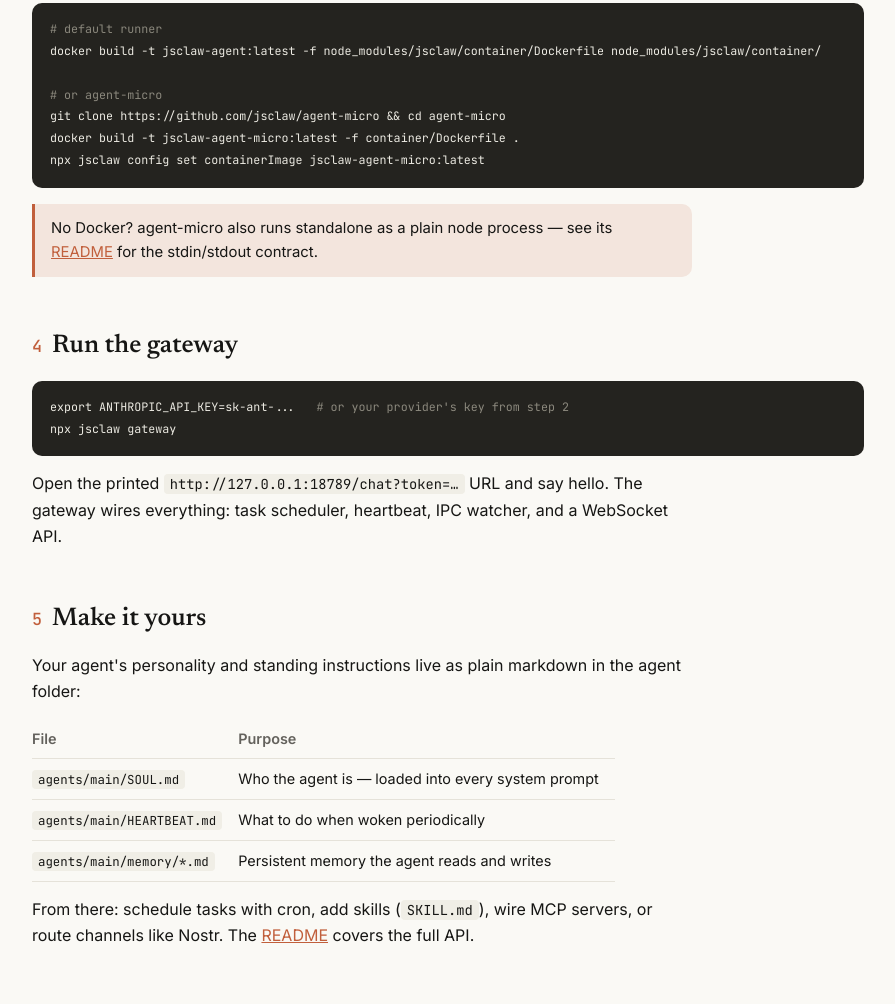
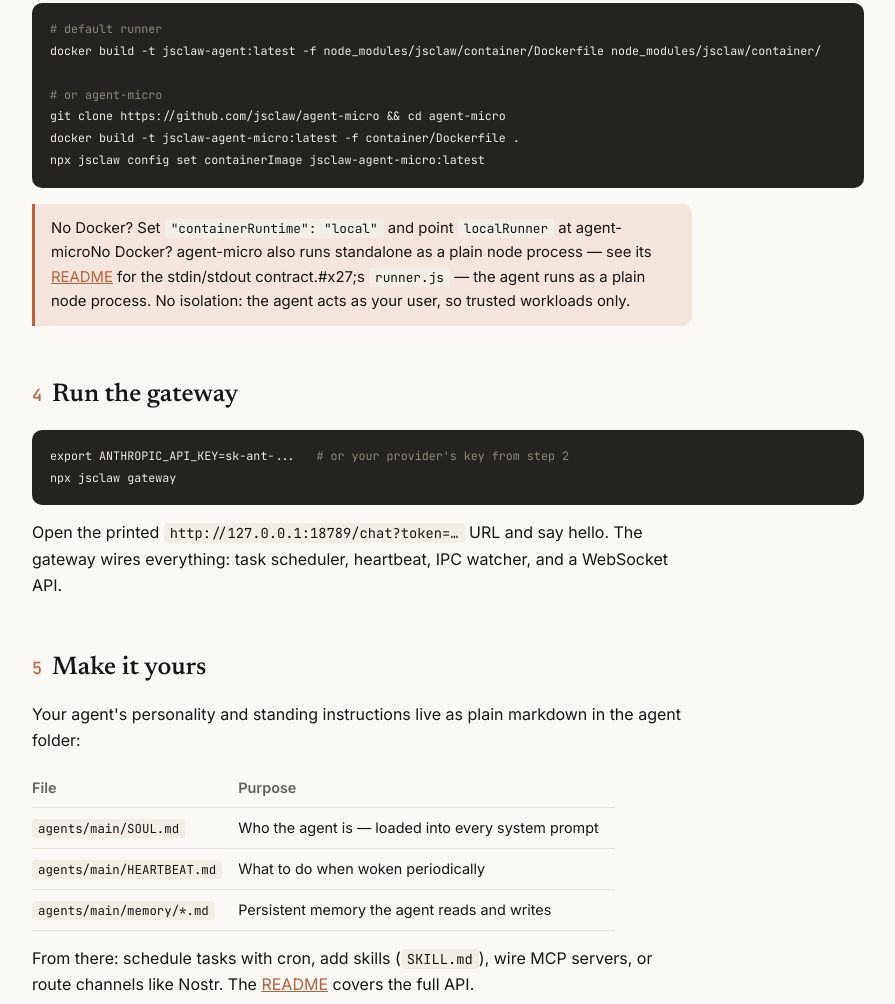
Before and after one commit to jsclaw/docs, a plain HTML site: page index.html in a window 1280 px wide. Shown: the part 1141-2145 px from the top of the page, without its empty margins (192-1087 px from the left). Drawn offline with Linux system fonts and the light colour scheme.

Commit message:
gh-pages: getting started uses the built-in local runtime (jsclaw#38)

```diff
--- a/index.html
+++ b/index.html
@@ -113,7 +113,7 @@
 git clone https://github.com/jsclaw/agent-micro && cd agent-micro
 docker build -t jsclaw-agent-micro:latest -f container/Dockerfile .
 npx jsclaw config set containerImage jsclaw-agent-micro:latest</code></pre>
-  <div class="callout">No Docker? agent-micro also runs standalone as a plain node process — see its <a href="https://github.com/jsclaw/agent-micro#usage">README</a> for the stdin/stdout contract.</div>
+  <div class="callout">No Docker? Set <code>"containerRuntime": "local"</code> and point <code>localRunner</code> at agent-microNo Docker? agent-micro also runs standalone as a plain node process — see its <a href="https://github.com/jsclaw/agent-micro#usage">README</a> for the stdin/stdout contract.#x27;s <code>runner.js</code> — the agent runs as a plain node process. No isolation: the agent acts as your user, so trusted workloads only.</div>
 
   <h2><span class="n">4</span>Run the gateway</h2>
   <pre><code>export ANTHROPIC_API_KEY=sk-ant-...   <span class="c"># or your provider's key from step 2</span>
```
